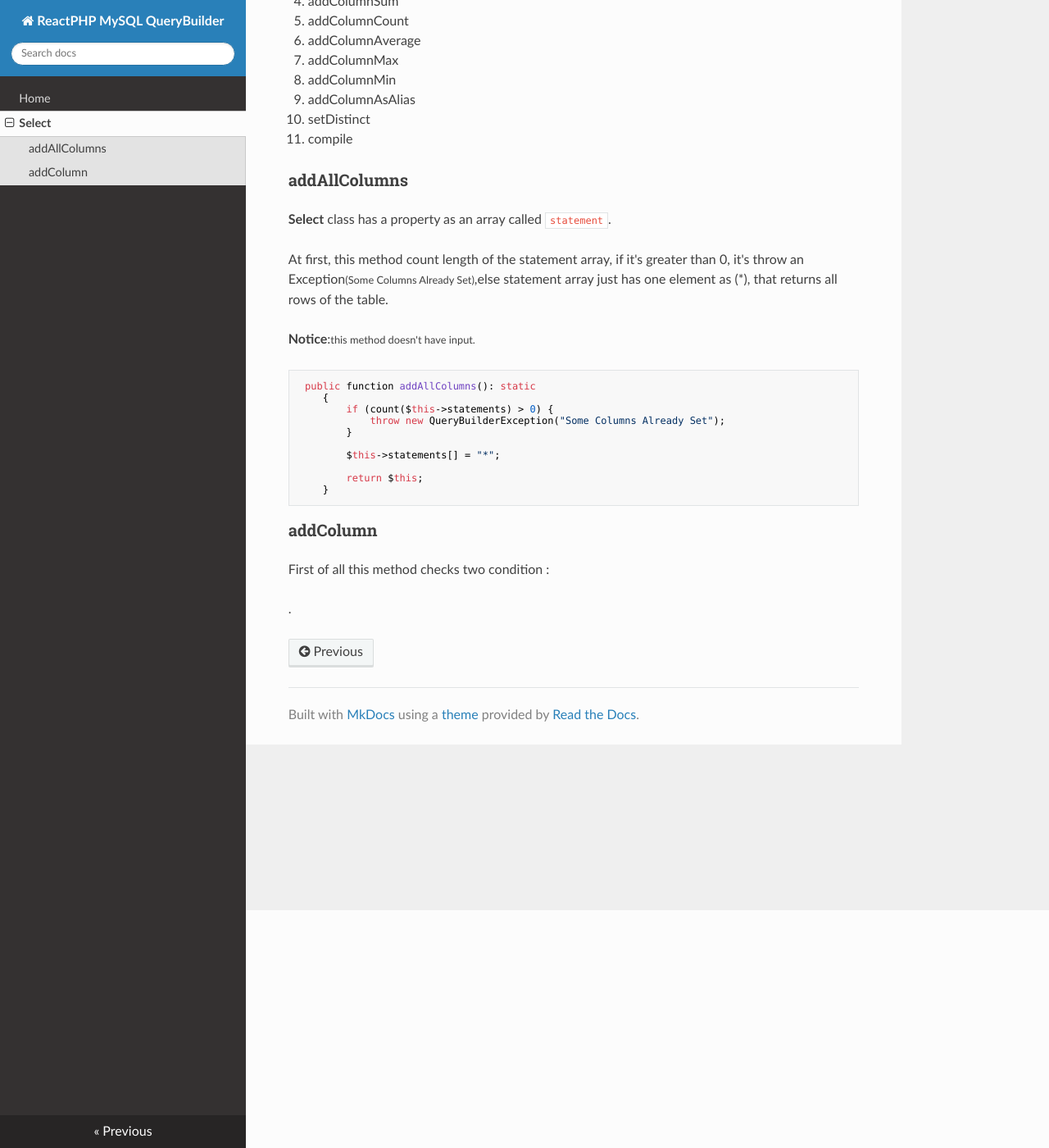
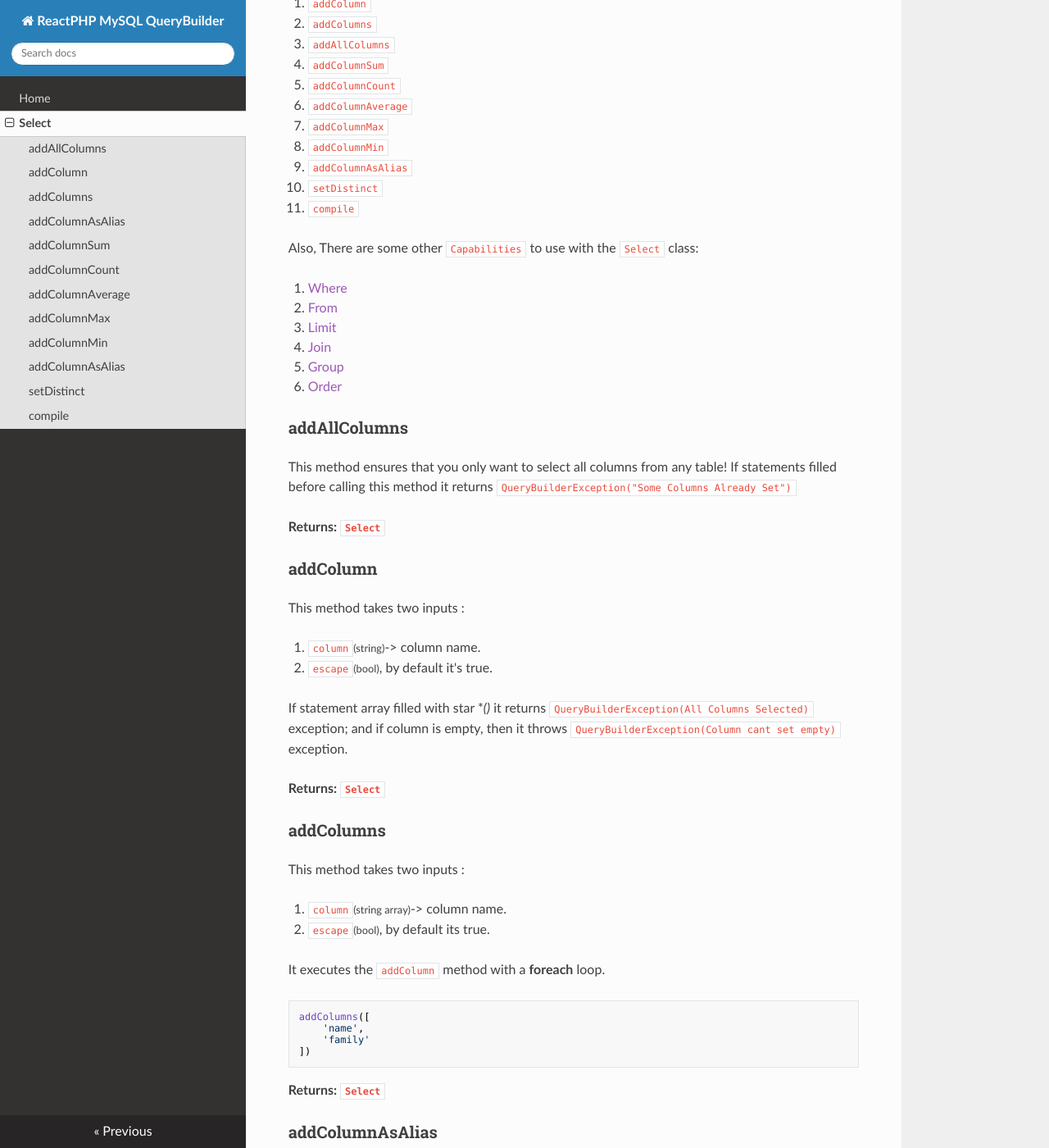
Before and after one commit to SarafApp/ReactPHP-MySQL-QueryBuilder, an MkDocs documentation site: the page built from docs/select.md, in a window 1280 px wide and 1400 px high, scrolled down 290 px. Shown: the whole window at 82% size. Built offline with MkDocs 1.6.1, drawn with Linux system fonts in a browser that asks for light colours; nearby versions of some CDN libraries; some of the changed text lies outside the part shown.

Commit message:
docs: compeleted Select docs

`````diff
--- a/docs/select.md
+++ b/docs/select.md
@@ -1,45 +1,184 @@
 # Select
 
-The <b>select</b> class contains several methods such as :
+**Select** class has a property named `statements` which is a simple string array
+to store the columns name that you want to select.
 
-1. addColumn
-2. addColumns
-3. addAllColumns
-4. addColumnSum
-5. addColumnCount
-6. addColumnAverage
-7. addColumnMax
-8. addColumnMin
-9. addColumnAsAlias
-10. setDistinct
-11. compile
+The `Select` class has these method calls:
 
+1. `addColumn`
+2. `addColumns`
+3. `addAllColumns`
+4. `addColumnSum`
+5. `addColumnCount`
+6. `addColumnAverage`
+7. `addColumnMax`
+8. `addColumnMin`
+9. `addColumnAsAlias`
+10. `setDistinct`
+11. `compile`
+
+Also, There are some other `Capabilities` to use with the `Select` class:
+
+1. [Where]()
+2. [From]()
+3. [Limit]()
+4. [Join]()
+5. [Group]()
+6. [Order]()
 
 ### addAllColumns
 
-<b>Select</b> class has a property as an array called `statement`.
+This method ensures that you only want to select all columns from any table! If statements filled before calling this
+method it returns `QueryBuilderException("Some Columns Already Set")`
 
-At first, this method count length of the statement array, if it's greater than 0,
-it's throw an Exception<small>(Some Columns Already Set)</small>,else
-statement array just has one element as (*), that returns all rows of the table.
-
-<b>Notice</b>:<small>this method doesn't have input.</small>
-
-````
- public function addAllColumns(): static
-    {
-        if (count($this->statements) > 0) {
-            throw new QueryBuilderException("Some Columns Already Set");
-        }
-
-        $this->statements[] = "*";
-
-        return $this;
-    }
-````
+**Returns: `Select`**
 
 ### addColumn
 
-First of all this method checks two condition :
+This method takes two inputs :
 
-.
+1. `column`<small>(string)</small>-> column name.
+2. `escape`<small>(bool)</small>, by default it's true.
+
+If statement array filled with star **(*)** it returns `QueryBuilderException(All Columns Selected)` exception;
+and if column is empty, then it throws `QueryBuilderException(Column cant set empty)` exception.
+
+**Returns: `Select`**
+
+### addColumns
+
+This method takes two inputs :
+
+1. `column`<small>(string array)</small>-> column name.
+2. `escape`<small>(bool)</small>, by default its true.
+
+It executes the `addColumn` method with a **foreach** loop.
+
+```php
+addColumns([
+    'name',
+    'family'
+])
+```
+
+**Returns: `Select`**
+
+
+### addColumnAsAlias
+
+Aliases are often used to make column names more readable.
+
+This method takes four Inputs :
+
+1. `column`<small>(string)</small> -> its a column name.
+2. `alias`<small>(string)</small> -> its a temporary name.
+3. `escapeKey`<small>(bool)</small>, by default it's true.
+4. `escapeAlias`<small>(bool)</small>, by default it's true.
+
+If the column name is empty, it throws `QueryBuilderException(Column cant set empty)`.
+
+**Returns: `Select`**
+
+### addColumnSum
+
+This method takes four inputs :
+
+1. `column`<small>(string)</small>
+2. `alias`<small>(string)</small>, by default it's `null`.
+3. `escapeKey`<small>(string)</small>, by default it's true.
+4. `escapeAlias`<small>(String)</small>, by default it's true.
+
+This method is for `SUM` ability.
+
+First ensure that `column` isn't empty, otherwise it throws `QueryBuilderException(Column cant set empty)`.
+
+**Returns: `Select`**
+
+### addColumnCount
+
+This method four inputs :
+
+1. `column`<small>(string)</small>, by default its value equal to `*`
+2. `alias`<small>(string)</small>, by default it's `null`.
+3. `escapeKey`<small>(string)</small>, by default it's true.
+4. `escapeAlias`<small>(String)</small>, by default it's true.
+
+This method is for `COUNT` ability, it returns the number of rows that matches a specified criterion.
+
+**Returns: `Select`**
+
+### addColumnAverage
+
+This method takes four inputs :
+
+1. `column`<small>(string)</small>
+2. `alias`<small>(string)</small>, by default it's `null`.
+3. `escapeKey`<small>(string)</small>, by default it's true.
+4. `escapeAlias`<small>(String)</small>, by default it's true.
+
+This method is for `AVERAGE` ability, it returns the average value of a numeric column.
+
+First ensure that `column` isn't empty, otherwise it throws `QueryBuilderException(Column cant set empty)`.
+
+**Returns: `Select`**
+
+### addColumnMax
+
+This method takes four inputs :
+
+1. `column`<small>(string)</small>
+2. `alias`<small>(string)</small>, by default it's `null`.
+3. `escapeKey`<small>(string)</small>, by default it's true.
+4. `escapeAlias`<small>(String)</small>, by default it's true.
+
+This method is for `MAX` ability, returns the largest value of the selected column.
+
+First ensure that `column` isn't empty, otherwise it throws `QueryBuilderException(Column cant set empty)`.
+
+**Returns: `Select`**
+
+### addColumnMin
+
+This method takes four inputs :
+
+1. `column`<small>(string)</small>
+2. `alias`<small>(string)</small>, by default it's `null`.
+3. `escapeKey`<small>(string)</small>, by default it's true.
+4. `escapeAlias`<small>(String)</small>, by default it's true.
+
+This method is for `MIN` ability, it returns the smallest value of the selected column.
+
+First ensure that `column` isn't empty, otherwise it throws `QueryBuilderException(Column cant set empty)`.
+
+**Returns: `Select`**
+
+### addColumnAsAlias
+
+This method takes four inputs :
+
+1. `column`<small>(string)</small>
+2. `alias`<small>(string)</small>, by default it's `null`.
+3. `escapeKey`<small>(string)</small>, by default it's true.
+4. `escapeAlias`<small>(String)</small>, by default it's true.
+
+This method is for `SUM` ability, it returns the total sum of a numeric column.
+
+First ensure that `column` isn't empty, otherwise it throws `QueryBuilderException(Column cant set empty)`.
+
+This method works alike `addcollumn` method but it has `alias` ability.
+
+**Returns: `Select`**
+
+### setDistinct
+
+This method takes `enable`<small>(bool)</small> as input and by default it's true.
+
+When you call this method, it enables `distinct` ability in your Query.
+
+**Returns: `Select`**
+
+### compile
+
+If `fromTable` isn't filled with value, it throws `QueryBuilderException("From is Required")`.
+
+If `factory` is null it returns `Query` instance, otherwise it returns `EQuery` instance.
`````
Also changed, not shown: docs/delete.md (added), docs/insert.md (added), docs/insertUpdate.md (added), docs/multiInsertUpdate.md (added), docs/update.md (added).
